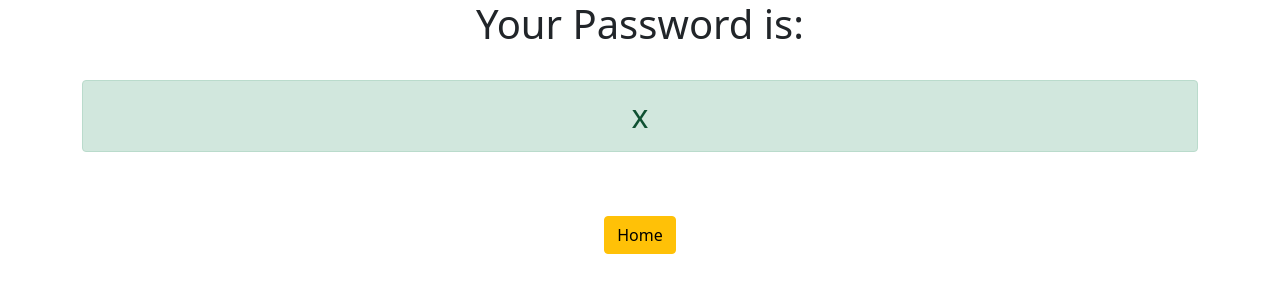
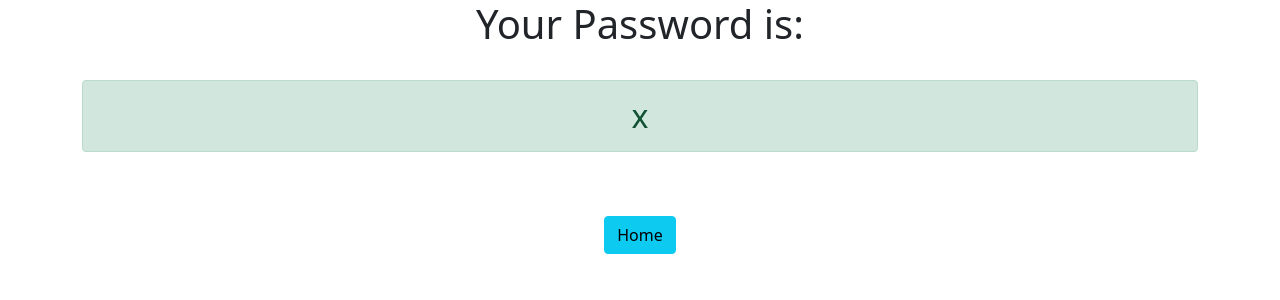
Before and after one commit to lakhpra9/django3-password-generator, a Django app: template generator/templates/generator/password.html in a window 1280 px wide. Shown: the top 300 px of the page. Run offline with Django 3.2, Linux system fonts and the light colour scheme; the template is opened without the code that fills it: most values are stand-ins (such as "Sample title", 1, 10 or a date in 2020).

Commit message:
I made some changes

```diff
--- a/generator/templates/generator/password.html
+++ b/generator/templates/generator/password.html
@@ -6,5 +6,5 @@
 	<h2 class="alert alert-success"> {{ password }} </h2>
 	<br>
 	<br>
-	<a href=" {% url 'home' %} " class="btn btn-warning">Home</a>
+	<a href=" {% url 'home' %} " class="btn btn-info">Home</a>
 </div>
--- a/password_generator/settings.py
+++ b/password_generator/settings.py
@@ -20,7 +20,7 @@ BASE_DIR = Path(__file__).resolve().parent.parent
 # See https://docs.djangoproject.com/en/3.2/howto/deployment/checklist/
 
 # SECURITY WARNING: keep the secret key used in production secret!
-SECRET_KEY = 'django-insecure-(+!n$(9)9ytnf8g^fqcn!-zk-gkh=@zpbob+h=vp$_7drfp7m&'
+SECRET_KEY = 'django-insecure-(+!n$(9)9ytnf8g^fuigougiufiyfyiduydqcn!-zk-gkh=@zpbob+h=vp$_7drfp7m&'
 
 # SECURITY WARNING: don't run with debug turned on in production!
 DEBUG = True
```
